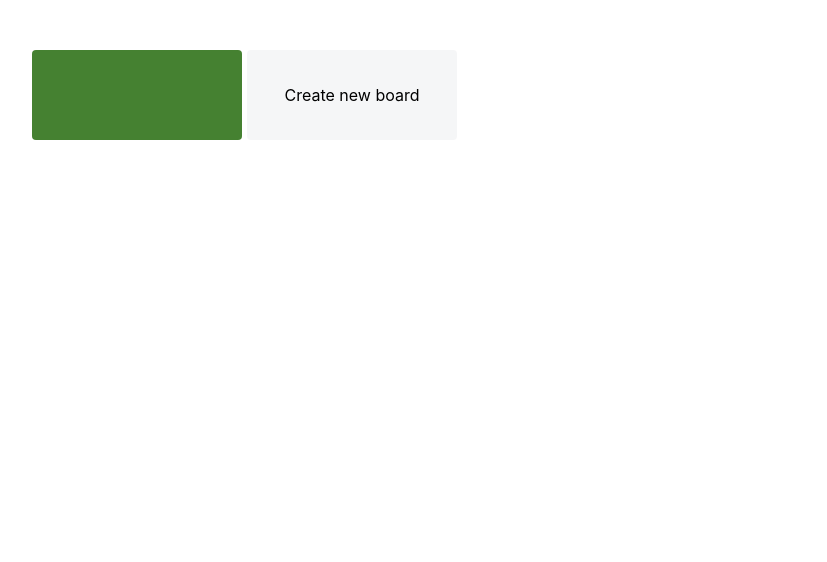
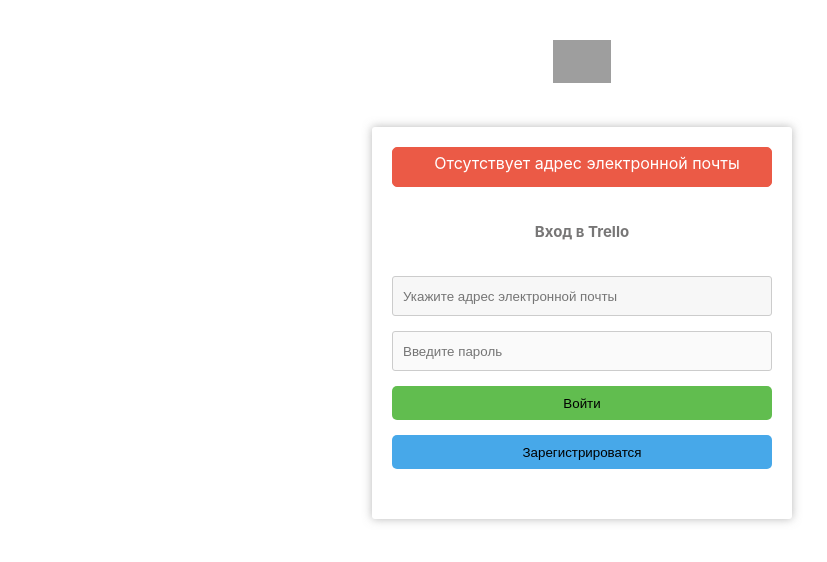
Before and after one commit to DastanLo/trello-clone, a React (Create React App) app in the folder frontend/: page / in a window 1280 px wide. Shown: the top 562 px of the page, without its empty margins (58-885 px from the left). Built offline with nearby package versions, Linux system fonts and the light colour scheme; grey boxes are pictures that could not be loaded.

Commit message:
merged branches

```diff
--- a/frontend/src/App.js
+++ b/frontend/src/App.js
@@ -1,10 +1,10 @@
 import React from 'react';
-import Board from './components/Board/Board';
+import AuthForm from './components/AuthForm/AuthForm';
 
 const App = () => {
   return (
-    <div style={{}}>
-      <Board/>
+    <div>
+      <AuthForm/>
     </div>
   );
 };
--- a/frontend/src/components/AuthForm/AuthForm.css
+++ b/frontend/src/components/AuthForm/AuthForm.css
@@ -1,6 +1,3 @@
-body{
-    background-color: rgb(250, 250, 250);
-}
 * {
     box-sizing: border-box;
 }
@@ -14,12 +11,12 @@
     margin: 40px 0;
 }
 .form__box{
+    padding: 20px;
     margin: 0 auto;
     max-height: 540px;
     max-width: 420px;
     background-color: #ffff;
     border-radius: 3px;
-    padding: 1px;
     box-shadow: 0 0 10px rgba(114, 114, 114, 0.5);
 }
 .form__title{
@@ -28,10 +25,9 @@
     color:rgb(119, 118, 118) ;
 }
 .email__field{
-
     padding-left: 10px ;
     height: 40px;
-    width: 82%;
+    width: 100%;
     font-size: 14px Thin;
     background-color: rgb(247, 247, 247);
     border-radius: 3px;
@@ -46,7 +42,7 @@
     padding-left: 10px;
     margin-top: 15px;
     height: 40px;
-    width: 82%;
+    width: 100%;
     font-size: 14px Thin;
     background-color: rgb(250, 250, 250);
     border: 1px solid #ccc;
@@ -63,7 +59,7 @@
 .form__btns > button{
     margin-top: 15px;
     height: 34px;
-    width: 82%;
+    width: 100%;
     border: none;
     outline: 0 !important;
     cursor: pointer;
--- a/frontend/src/components/AuthForm/AuthForm.jsx
+++ b/frontend/src/components/AuthForm/AuthForm.jsx
@@ -4,7 +4,6 @@
 const AuthForm = () => {
     return (
         <div className="form">
-
             <div className="form__logo">
                 <img src="https://upload.wikimedia.org/wikipedia/commons/thumb/7/7a/Trello-logo-blue.svg/885px-Trello-logo-blue.svg.png" alt="" />
             </div>
```
